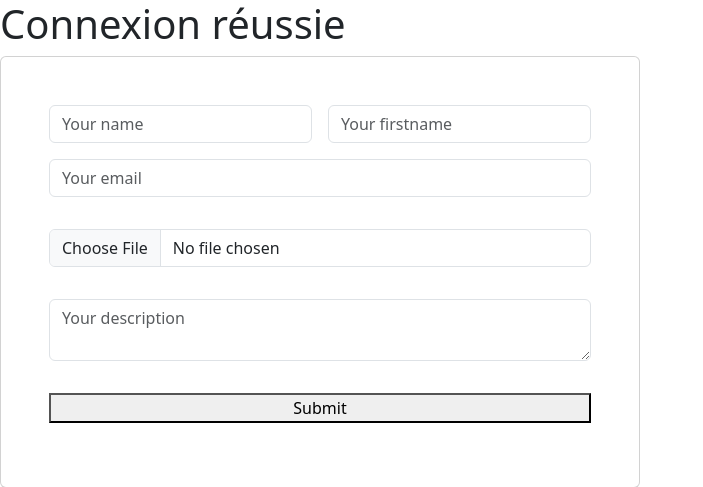
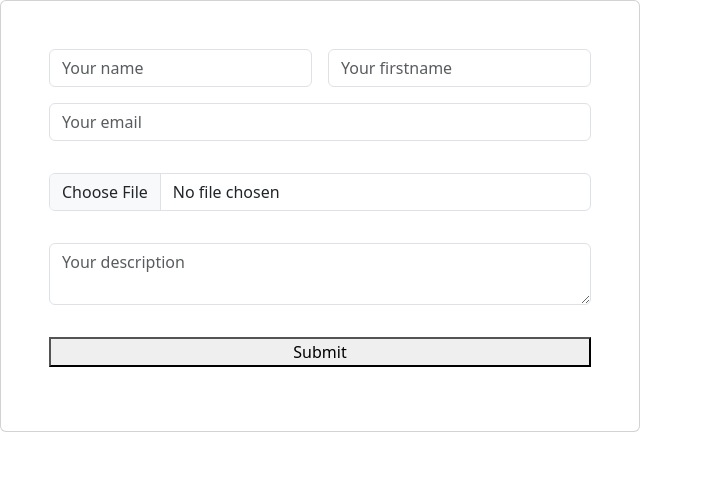
Before and after one commit to thibautjulien/hackers_poulette, a PHP site: page / in a window 1280 px wide. Shown: the top 487 px of the page, without its empty margins (0-703 px from the left). Run offline with PHP 8.4, Linux system fonts and the light colour scheme.

Commit message:
debug lines removed.

```diff
--- a/includes/db.php
+++ b/includes/db.php
@@ -6,7 +6,6 @@ try {
     // Affichage des erreurs pour afficher les erreurs SQL
     $bdd->setAttribute(PDO::ATTR_ERRMODE, PDO::ERRMODE_EXCEPTION);
 
-    echo "<h1>Connexion réussie</h1>";
 } catch (Exception $e) {
     die('Erreur : ' . $e->getMessage());
 }
--- a/index.php
+++ b/index.php
@@ -11,7 +11,6 @@ if ($_SERVER["REQUEST_METHOD"] == "POST") {
     $description = $_POST['description'];
     $file = $_FILES['file'];
 
-    echo "<h2>Starting Requests...</h2>";
     // Vérifier si un fichier a été téléchargé
     if (isset($_FILES['file']) && $_FILES['file']['error'] == 0) {
         $filePath = 'uploads/' . basename($_FILES['file']['name']);
```
